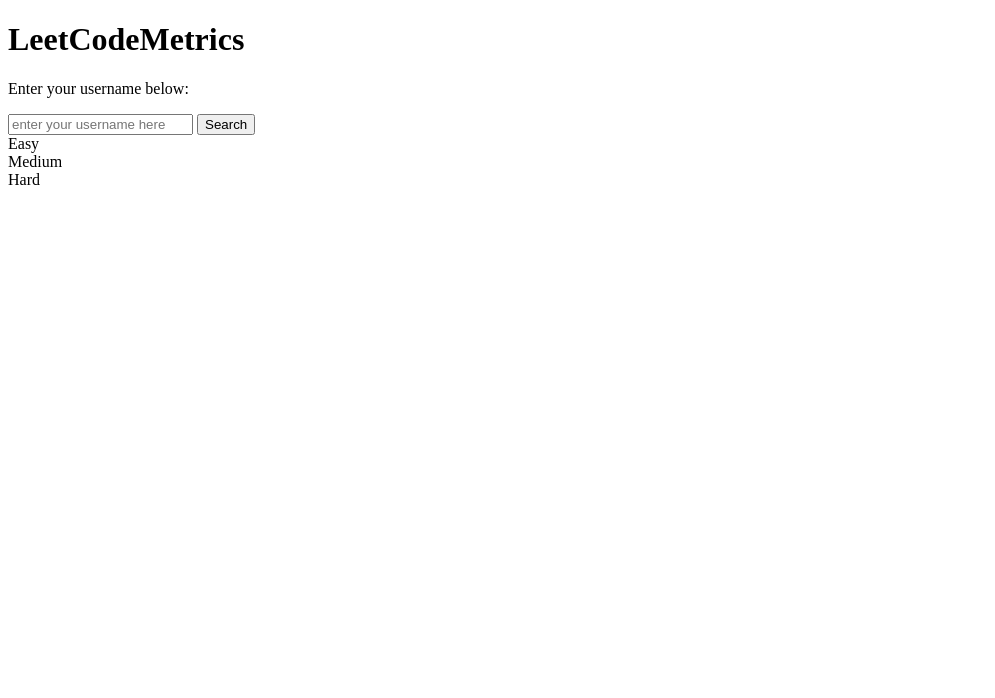
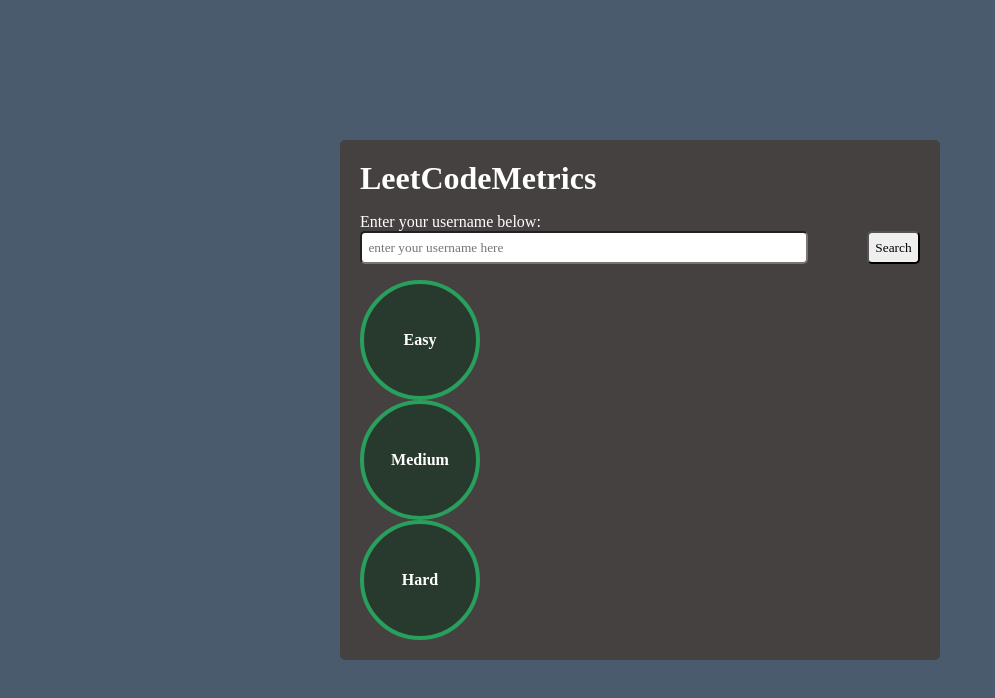
Before and after one commit to amar-jondhalekar/LeetCodeMetrics, a plain HTML site: page index.html in a window 1280 px wide. Shown: the whole page, without its empty margins (0-995 px from the left). Drawn offline with Linux system fonts and the light colour scheme.

Commit message:
feat(class): added circle class in progress

```diff
--- a/index.html
+++ b/index.html
@@ -4,6 +4,7 @@
     <meta charset="UTF-8">
     <meta name="viewport" content="width=device-width, initial-scale=1.0">
     <title>LeetCodeMetrics</title>
+    <link rel="stylesheet" href="style.css">
 </head>
 <body>
     <div class="container">
@@ -21,28 +22,35 @@
         </div>
         <div class="stats-container">
             <div class="progress">
-                <div class="progress-item">
-                    <!-- progress item 1 -->
+
+                <!-- progress item 1 -->
+                <div class="progress-item circle">
                     <div class="easy-progress">
                         <span id="easy-label"></span>
                         Easy
                     </div>
                 </div>
+
                 <!-- progress item 2 -->
-                <div class="progress-item">
+                <div class="progress-item circle">
                     <div class="medium-progress">
                         <span id="medium-label"></span>
                         Medium
                     </div>
                 </div>
+
                 <!-- progress item 3  -->
-                <div class="progress-item">
+                <div class="progress-item circle">
                     <div class="hard-progress">
                         <span id="hard-label"></span>
                         Hard
                     </div>
                 </div>
             </div>
+
+            <div class="stats-card">
+                <!-- directly populate card here from the JS code -->
+            </div>
         </div>
     </div>
     <script src="script.js"></script>
```
